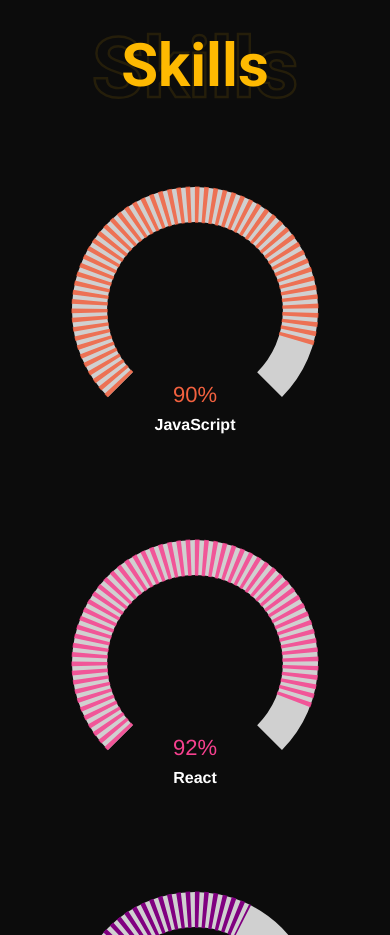
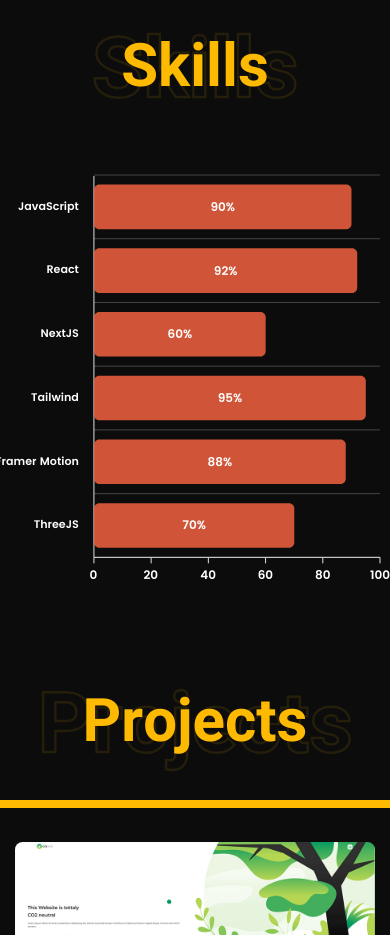
Before and after one commit to Fer-Feri/myPortfolio, a React (Vite) app: page / in a window 390 px wide. Shown: the part 2240-3175 px from the top of the page. Built offline with nearby package versions, Linux system fonts and the light colour scheme.

Commit message:
change bar skiils

```diff
--- a/src/components/Skills.jsx
+++ b/src/components/Skills.jsx
@@ -1,91 +1,121 @@
-import React, { useContext, useEffect, useState } from "react";
+import { useContext, useEffect, useState } from "react";
 import { motion, useScroll, useTransform } from "framer-motion";
-import { useInView } from "react-intersection-observer";
 import ReactApexChart from "react-apexcharts";
 import { ThemeContext } from "../ThemeContext";
 
-const ApexChart = ({ percentage, label, fillLight, fillDark }) => {
+const BarChart = () => {
   const { isDarkMode } = useContext(ThemeContext);
-  const { ref, inView } = useInView({ triggerOnce: true });
-
-  const getFillColor = () => (isDarkMode ? fillDark : fillLight);
-  const getTextColor = () => (isDarkMode ? "#FFFFFF" : "#333333");
-
-  const [state, setState] = useState({
-    series: [0], // مقدار اولیه صفر است و بعداً مقداردهی می‌شود
+  const [chartData, setChartData] = useState({
+    series: [
+      {
+        name: "پیشرفت",
+        data: [90, 92, 60, 95, 88, 70],
+      },
+    ],
     options: {
       chart: {
-        height: 150,
-        type: "radialBar",
-        offsetY: -10,
+        type: "bar",
+        height: 450,
+        stacked: true,
+        toolbar: {
+          show: false,
+        },
+        fontFamily: "poppins",
       },
+      colors: isDarkMode ? ["#F2613F"] : ["#008FFB"],
       plotOptions: {
-        radialBar: {
-          startAngle: -135,
-          endAngle: 135,
-          dataLabels: {
-            name: {
-              fontSize: "16px",
-              color: getTextColor(),
-              offsetY: 120,
+        bar: {
+          borderRadius: 5,
+          horizontal: true,
+          barHeight: "70%",
+        },
+      },
+      dataLabels: {
+        enabled: true,
+        formatter: (val) => `${val}%`,
+        style: {
+          colors: isDarkMode ? ["#FFFFFF"] : ["#333333"],
+        },
+      },
+      xaxis: {
+        categories: [
+          "JavaScript",
+          "React",
+          "NextJS",
+          "Tailwind",
+          "Framer Motion",
+          "ThreeJS",
+        ],
+        // title: {
+        //   text: "درصد تسلط",
+        //   floating: true,
+        //   style: {
+        //     color: isDarkMode ? "#FFFFFF" : "#333333",
+        //     fontSize: "2rem",
+        //     fontFamily: "iranB",
+        //   },
+        //   offsetY: 3,
+        // },
+        labels: {
+          style: {
+            colors: isDarkMode ? "#FFFFFF" : "#333333",
+          },
+        },
+      },
+      yaxis: {
+        labels: {
+          style: {
+            colors: isDarkMode ? "#FFFFFF" : "#333333",
+          },
+        },
+      },
+      tooltip: {
+        enabled: false,
+      },
+      grid: {
+        borderColor: isDarkMode ? "#444" : "#DDD",
+      },
+    },
+  });
+
+  useEffect(() => {
+    setChartData((prevState) => ({
+      ...prevState,
+      options: {
+        ...prevState.options,
+        colors: isDarkMode ? ["#F2613F"] : ["#008FFB"],
+        xaxis: {
+          ...prevState.options.xaxis,
+          title: {
+            ...prevState.options.xaxis.title,
+            style: {
+              color: isDarkMode ? "#FFFFFF" : "#333333",
             },
-            value: {
-              offsetY: 76,
-              fontSize: "22px",
-              color: getFillColor(),
-              formatter: (val) => `${val}%`,
+          },
+          labels: {
+            style: {
+              colors: isDarkMode ? "#FFFFFF" : "#333333",
+            },
+          },
+        },
+        yaxis: {
+          labels: {
+            style: {
+              colors: isDarkMode ? "#FFFFFF" : "#333333",
             },
           },
         },
       },
-      fill: {
-        colors: [getFillColor()],
-      },
-      stroke: {
-        dashArray: 4,
-      },
-      labels: [label],
-    },
-  });
-
-  useEffect(() => {
-    if (inView) {
-      setState((prevState) => ({
-        ...prevState,
-        series: [percentage], // وقتی به ویو رسید، مقدار اصلی تنظیم شود
-        options: {
-          ...prevState.options,
-          plotOptions: {
-            ...prevState.options.plotOptions,
-            radialBar: {
-              ...prevState.options.plotOptions.radialBar,
-              dataLabels: {
-                name: {
-                  ...prevState.options.plotOptions.radialBar.dataLabels.name,
-                  color: getTextColor(),
-                },
-                value: {
-                  ...prevState.options.plotOptions.radialBar.dataLabels.value,
-                  color: getFillColor(),
-                },
-              },
-            },
-          },
-          fill: {
-            colors: [getFillColor()],
-          },
-        },
-      }));
-    }
-  }, [inView, isDarkMode]);
+    }));
+  }, [isDarkMode]);
 
   return (
-    <div ref={ref} id="chart">
+    <div id="chart">
       <ReactApexChart
-        options={state.options}
-        series={state.series}
-        type="radialBar"
-        height={350}
+        options={chartData.options}
+        series={chartData.series}
+        type="bar"
+        height={450}
       />
     </div>
   );
@@ -113,7 +143,7 @@
       </div>
 
       {/* //!circular Progress */}
-      <div className="mt-10 grid grid-cols-2 items-center justify-center gap-y-9 max-[400px]:grid-cols-1 md:grid-cols-3">
+      {/* <div className="mt-10 grid grid-cols-2 items-center justify-center gap-y-9 max-[400px]:grid-cols-1 md:grid-cols-3">
         <ApexChart
           percentage={90}
           label="JavaScript"
@@ -150,7 +180,8 @@
           fillLight="#780C28"
           fillDark="#3B6790"
         />
-      </div>
+      </div> */}
+      <BarChart />
     </div>
   );
 };
```
